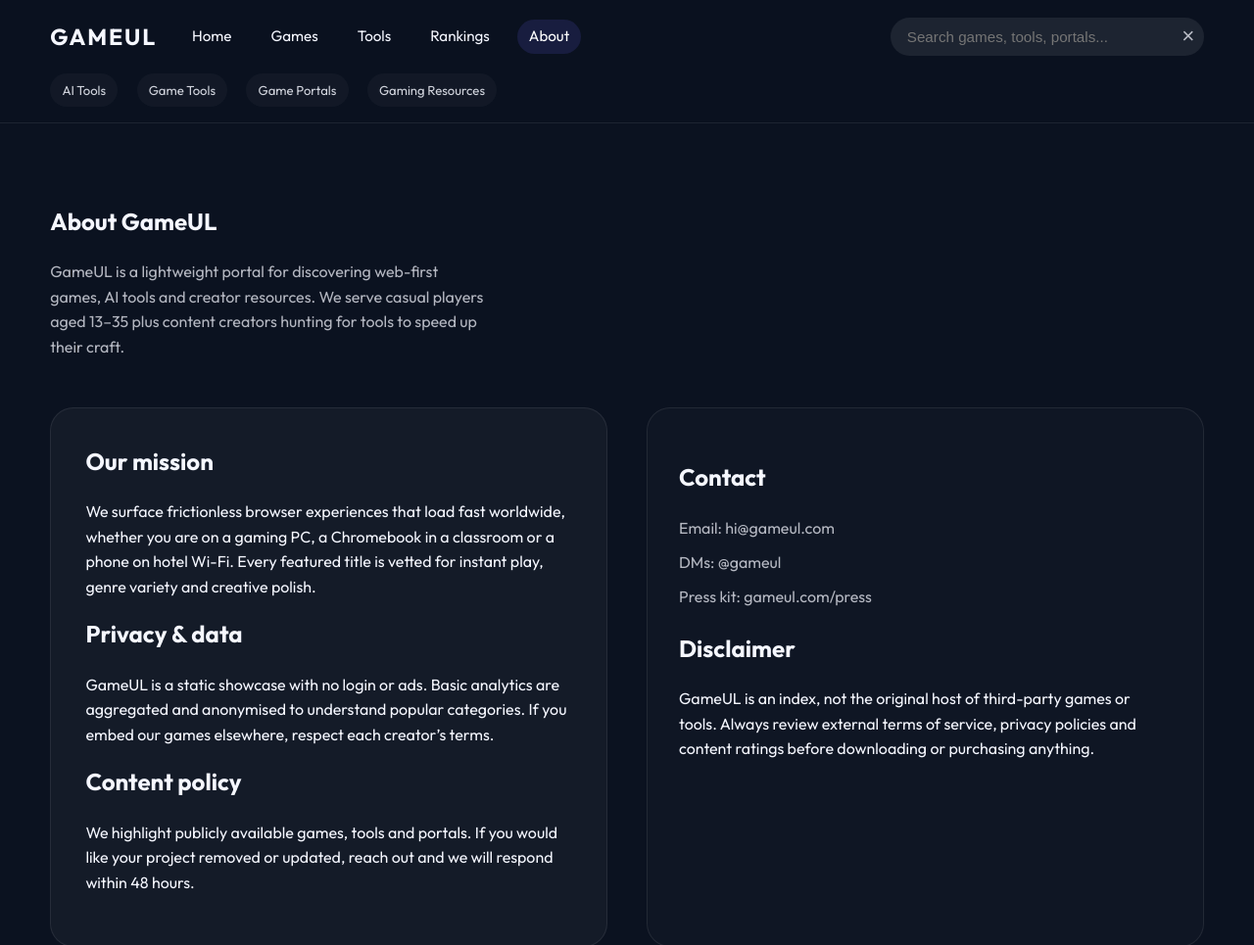
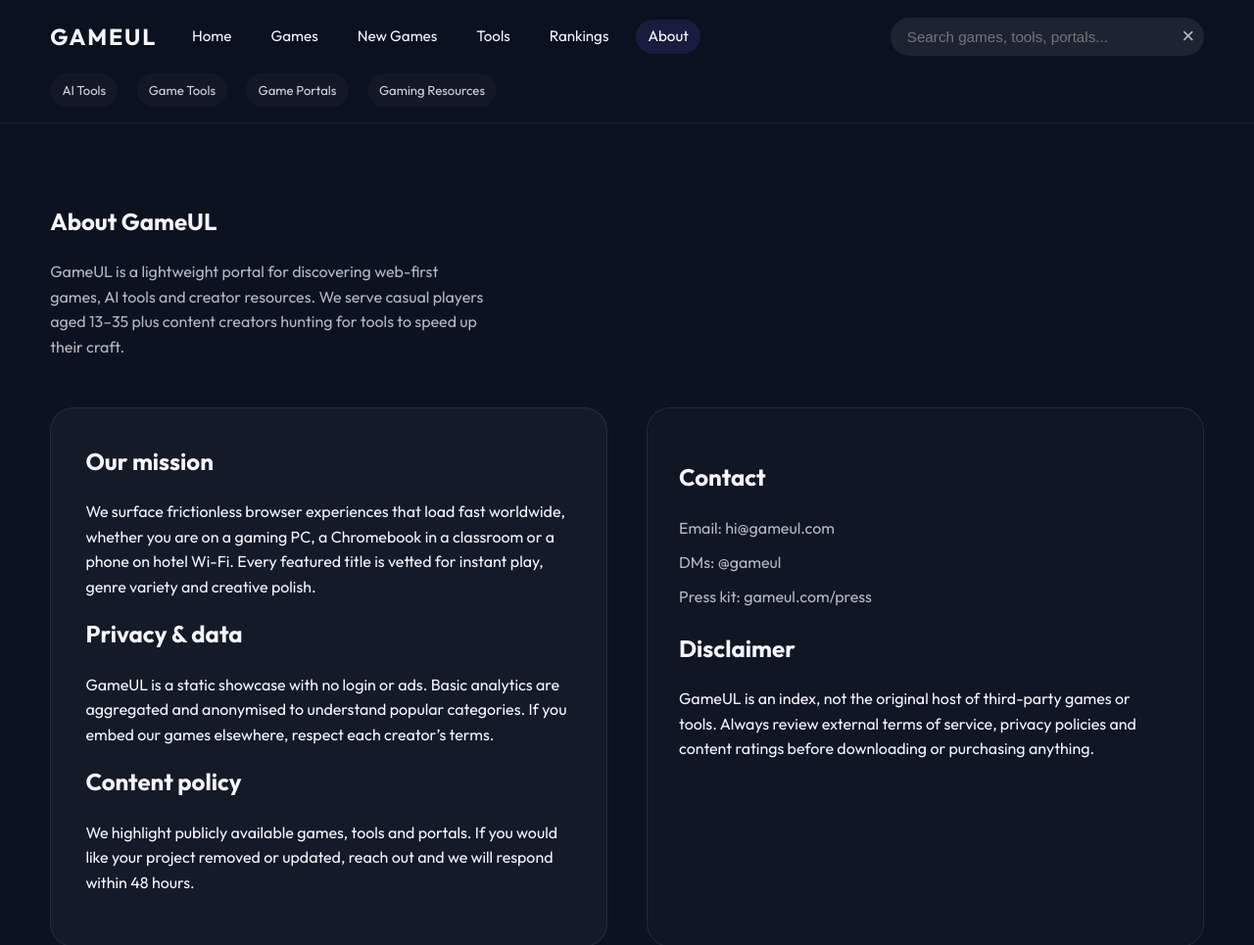
Before and after one commit to youxunzhang/gameul.com, a plain HTML site: page about/index.html in a window 1280 px wide. Shown: the top 965 px of the page at 98% size. Drawn offline with Linux system fonts and the light colour scheme.

Commit message:
Add New Games link to primary navigation

```diff
--- a/about/index.html
+++ b/about/index.html
@@ -24,6 +24,7 @@
       <nav class="main-nav" aria-label="Primary">
         <a class="nav-link" data-nav="home" href="/">Home</a>
         <a class="nav-link" data-nav="games" href="/games/">Games</a>
+        <a class="nav-link" data-nav="new-games" href="/games/new-game/">New Games</a>
         <a class="nav-link" data-nav="tools" href="/tools/">Tools</a>
         <a class="nav-link" data-nav="rankings" href="/rankings/">Rankings</a>
         <a class="nav-link" data-nav="about" href="/about/">About</a>
```
Also changed, not shown: games/cosmic-blocks/index.html (+1 -0 lines), games/galactic-runner/index.html (+1 -0 lines), games/index.html (+1 -0 lines), games/neon-drift/index.html (+1 -0 lines), games/new-game/index.html (+1 -0 lines), games/puzzle-nexus/index.html (+1 -0 lines), games/quantum-leap/index.html (+1 -0 lines), games/rogue-chef/index.html (+1 -0 lines), games/shadow-arena/index.html (+1 -0 lines), games/sky-defense/index.html (+1 -0 lines), games/synthwave-rider/index.html (+1 -0 lines), index.html (+1 -0 lines), rankings/index.html (+1 -0 lines), tools/index.html (+1 -0 lines).
